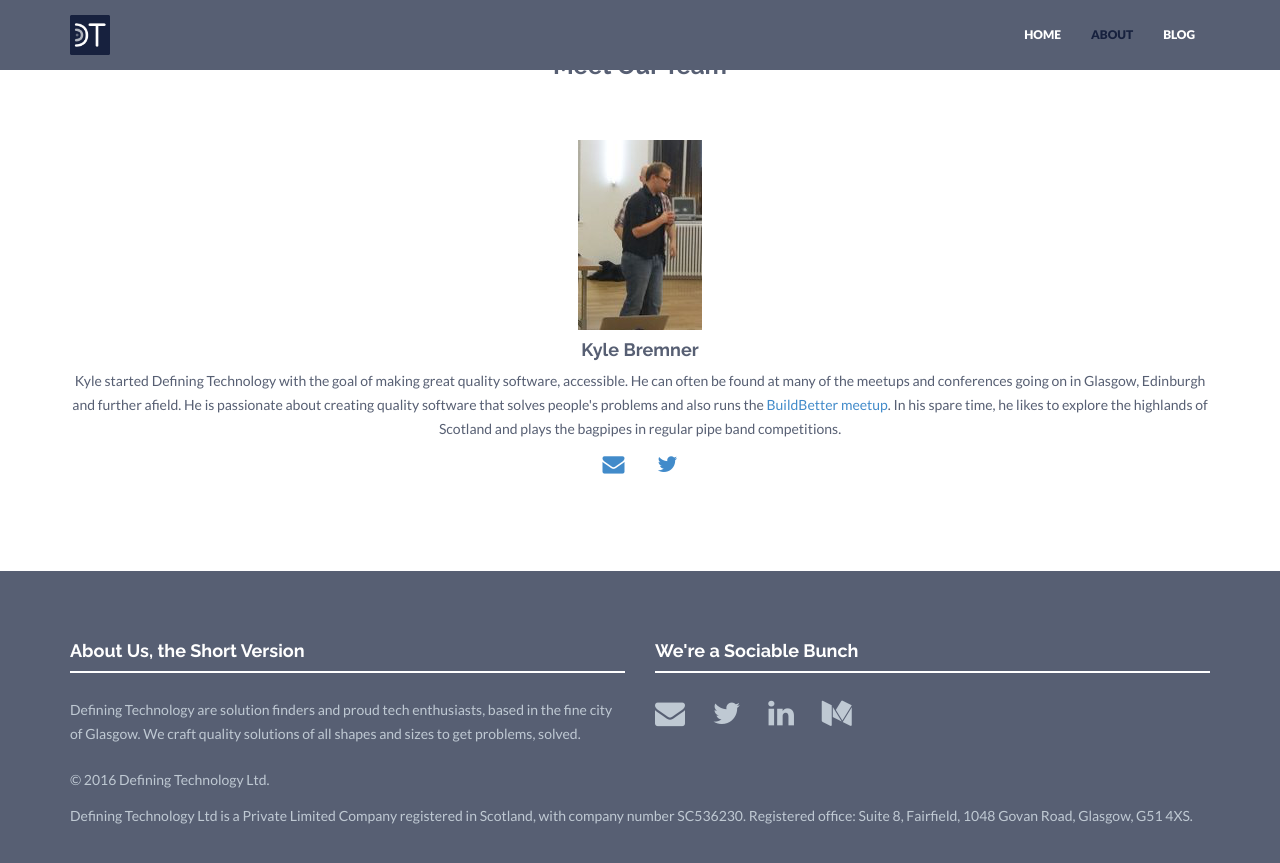
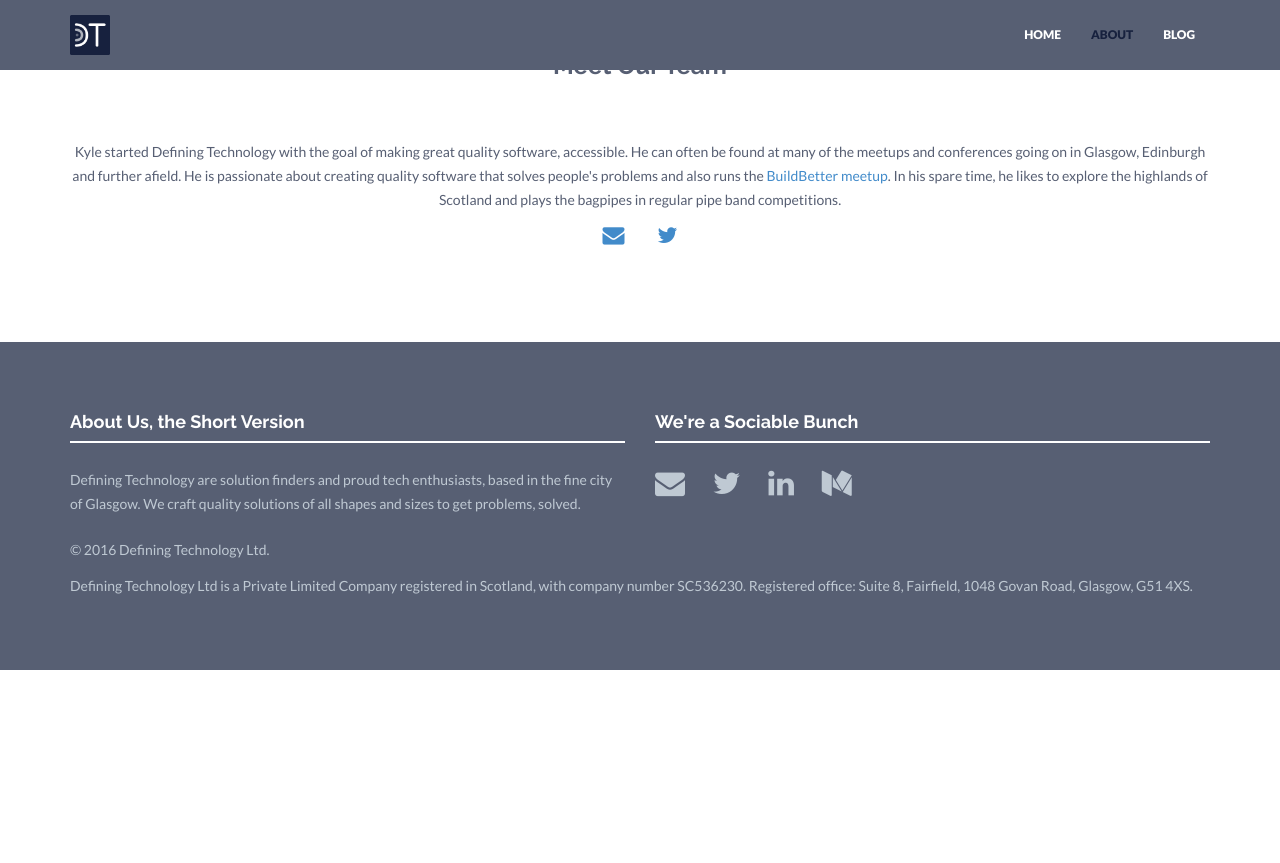
Before and after one commit to defining-technology/defining-technology.github.io, a Jekyll site: the page built from about.html, in a window 1280 px wide and 900 px high, scrolled down 1193 px. Shown: the top 863 px of the window. Built offline with Jekyll 4.4.1, drawn with Linux system fonts in a browser that asks for light colours; nearby versions of some CDN libraries; a script that is not in the unit is left out; after the commit the page ends 1863 px from its top, so only the background shows below that.

Commit message:
Show github profile instead of image

```diff
--- a/_includes/members.html
+++ b/_includes/members.html
@@ -1,7 +1,7 @@
 <div class="container mtb centered">
     <h3 class="mb">Meet Our Team</h3>
-    <img src="/assets/img/members/me-small.png" alt="">
-    <h4>Kyle Bremner</h4>
+    <div class="github-widget" data-username="kbremner"></div>
+    <script src="https://npmcdn.com/github-card@1.2.1/dist/widget.js"></script>
     <p>Kyle started Defining Technology with the goal of making great quality software, accessible. He can often be found at many of the meetups and
       conferences going on in Glasgow, Edinburgh and further afield. He is passionate about creating quality software that solves people's problems
       and also runs the <a href="http://buildbetter.tech" target="_blank">BuildBetter meetup</a>. In his spare time, he likes to explore the highlands of Scotland
```
